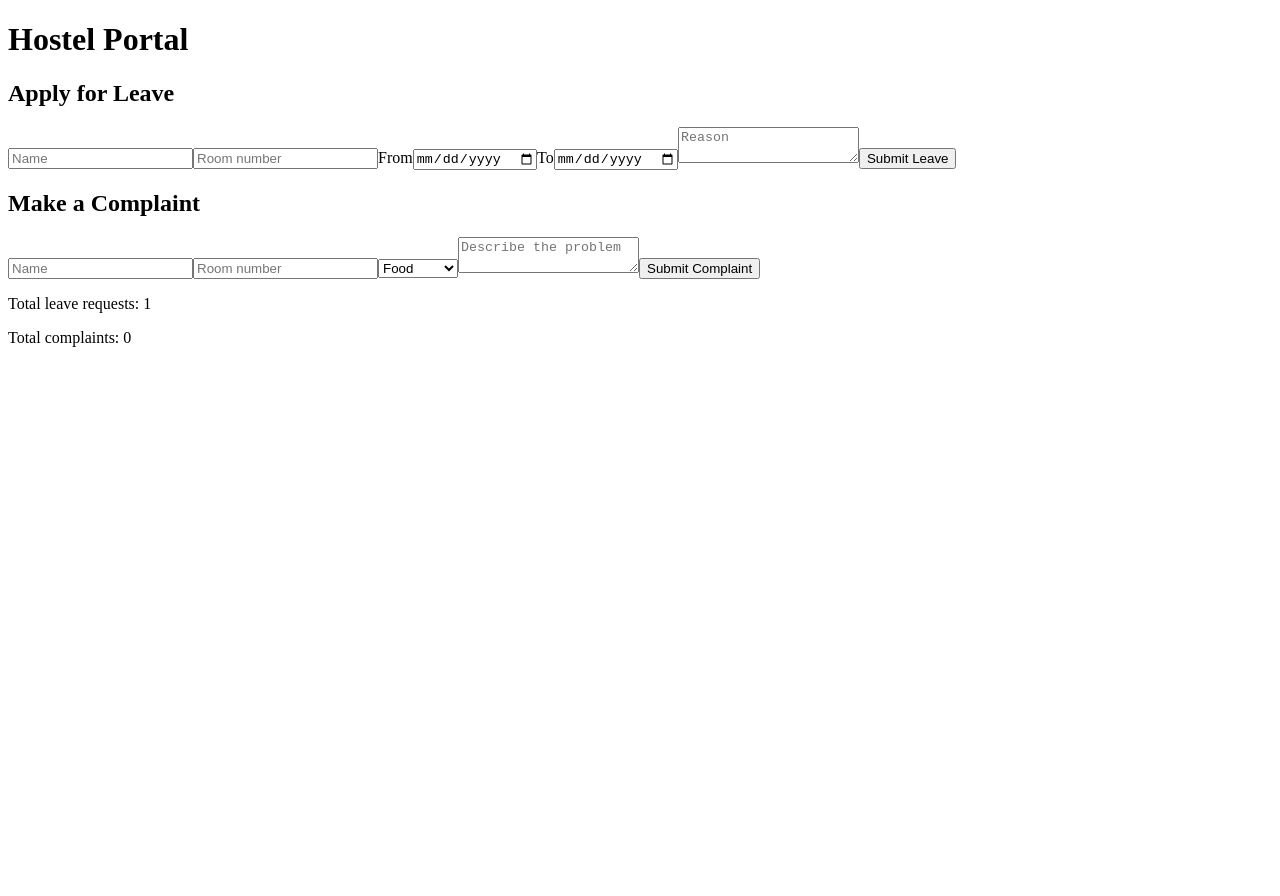
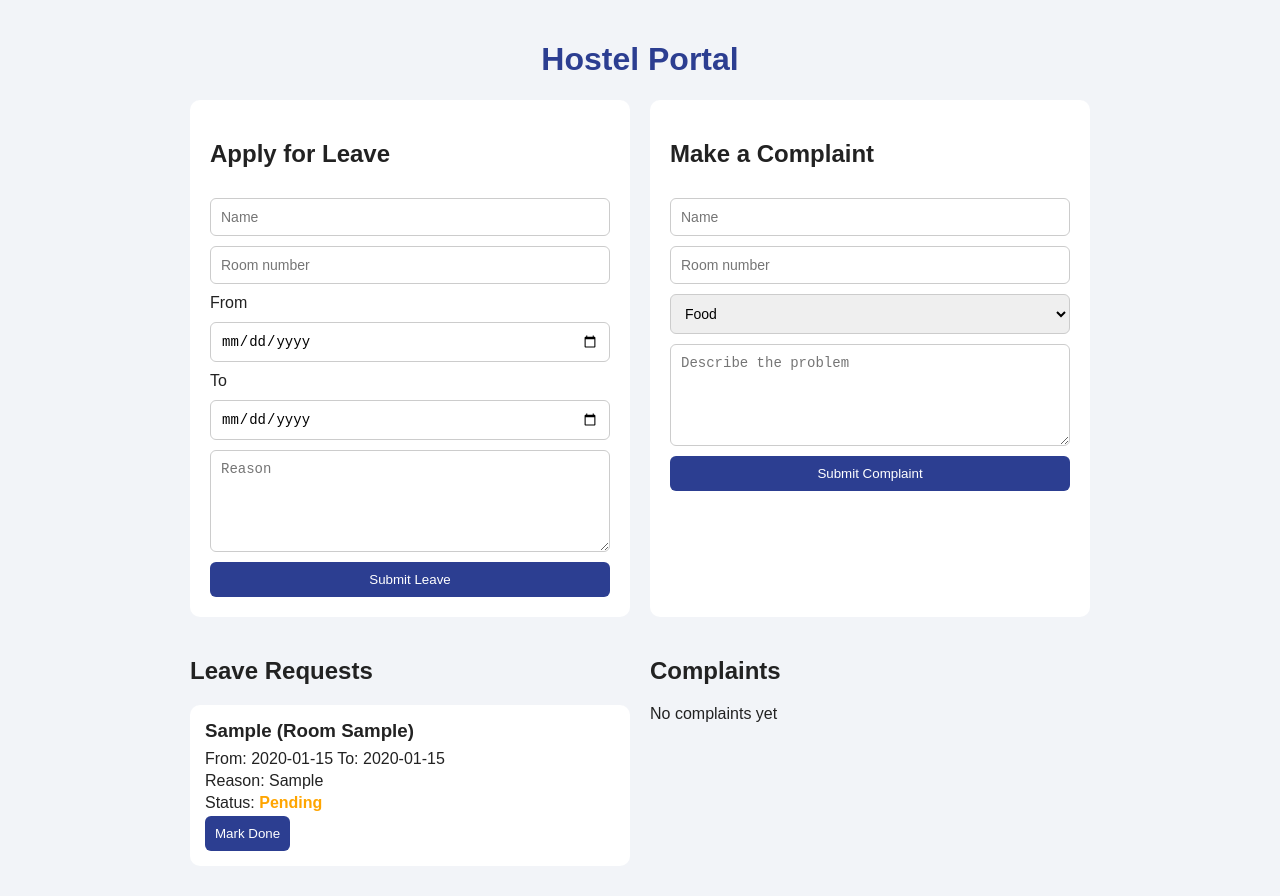
Before and after one commit to AlrajKadivar567/Hostel, a React (Vite) app: page / in a window 1280 px wide. Both pictures are taken after typing "Sample", "Sample", "2020-01-15", "2020-01-15", "Sample" into the empty fields and a click on the button "Submit Leave". Before the commit the page ends 800 px from the top, so only its background shows below. Built offline with nearby package versions, Linux system fonts and the light colour scheme.

Commit message:
add lists, mark done and styling

```diff
--- a/src/App.jsx
+++ b/src/App.jsx
@@ -1,6 +1,8 @@
 import { useState, useEffect } from 'react'
 import LeaveForm from './components/LeaveForm'
 import ComplaintForm from './components/ComplaintForm'
+import LeaveList from './components/LeaveList'
+import ComplaintList from './components/ComplaintList'
 
 function App() {
   const [leaves, setLeaves] = useState(() => {
@@ -29,13 +31,25 @@ function App() {
     setComplaints([...complaints, complaint])
   }
 
+  function markLeaveDone(id) {
+    setLeaves(leaves.map((l) => (l.id === id ? { ...l, status: 'Done' } : l)))
+  }
+
+  function markComplaintDone(id) {
+    setComplaints(complaints.map((c) => (c.id === id ? { ...c, status: 'Done' } : c)))
+  }
+
   return (
-    <div>
+    <div className="container">
       <h1>Hostel Portal</h1>
-      <LeaveForm addLeave={addLeave} />
-      <ComplaintForm addComplaint={addComplaint} />
-      <p>Total leave requests: {leaves.length}</p>
-      <p>Total complaints: {complaints.length}</p>
+      <div className="forms">
+        <LeaveForm addLeave={addLeave} />
+        <ComplaintForm addComplaint={addComplaint} />
+      </div>
+      <div className="lists">
+        <LeaveList leaves={leaves} markDone={markLeaveDone} />
+        <ComplaintList complaints={complaints} markDone={markComplaintDone} />
+      </div>
     </div>
   )
 }
--- /dev/null
+++ b/src/components/ComplaintList.jsx
@@ -0,0 +1,21 @@
+function ComplaintList({ complaints, markDone }) {
+  return (
+    <div>
+      <h2>Complaints</h2>
+      {complaints.length === 0 && <p>No complaints yet</p>}
+      {complaints.map((complaint) => (
+        <div className="card" key={complaint.id}>
+          <h3>{complaint.name} (Room {complaint.room})</h3>
+          <p>Type: {complaint.type}</p>
+          <p>{complaint.details}</p>
+          <p>Status: <span className={complaint.status === 'Done' ? 'done' : 'pending'}>{complaint.status}</span></p>
+          {complaint.status === 'Pending' && (
+            <button onClick={() => markDone(complaint.id)}>Mark Done</button>
+          )}
+        </div>
+      ))}
+    </div>
+  )
+}
+
+export default ComplaintList
--- /dev/null
+++ b/src/components/LeaveList.jsx
@@ -0,0 +1,21 @@
+function LeaveList({ leaves, markDone }) {
+  return (
+    <div>
+      <h2>Leave Requests</h2>
+      {leaves.length === 0 && <p>No leave requests yet</p>}
+      {leaves.map((leave) => (
+        <div className="card" key={leave.id}>
+          <h3>{leave.name} (Room {leave.room})</h3>
+          <p>From: {leave.from} To: {leave.to}</p>
+          <p>Reason: {leave.reason}</p>
+          <p>Status: <span className={leave.status === 'Done' ? 'done' : 'pending'}>{leave.status}</span></p>
+          {leave.status === 'Pending' && (
+            <button onClick={() => markDone(leave.id)}>Mark Done</button>
+          )}
+        </div>
+      ))}
+    </div>
+  )
+}
+
+export default LeaveList
--- a/src/index.css
+++ b/src/index.css
@@ -0,0 +1,87 @@
+body {
+  margin: 0;
+  font-family: Arial, sans-serif;
+  background: #f2f4f8;
+  color: #222;
+}
+
+.container {
+  max-width: 900px;
+  margin: 0 auto;
+  padding: 20px;
+}
+
+h1 {
+  text-align: center;
+  color: #2c3e91;
+}
+
+.forms, .lists {
+  display: flex;
+  gap: 20px;
+  flex-wrap: wrap;
+}
+
+.forms > form, .lists > div {
+  flex: 1;
+  min-width: 280px;
+}
+
+form {
+  background: white;
+  padding: 20px;
+  border-radius: 10px;
+  display: flex;
+  flex-direction: column;
+  gap: 10px;
+  margin-bottom: 20px;
+}
+
+input, textarea, select {
+  padding: 10px;
+  border: 1px solid #ccc;
+  border-radius: 6px;
+  font-size: 14px;
+}
+
+textarea {
+  height: 80px;
+}
+
+button {
+  padding: 10px;
+  background: #2c3e91;
+  color: white;
+  border: none;
+  border-radius: 6px;
+  cursor: pointer;
+}
+
+button:hover {
+  background: #1f2d6b;
+}
+
+.card {
+  background: white;
+  padding: 15px;
+  border-radius: 10px;
+  margin-bottom: 10px;
+}
+
+.card h3 {
+  margin: 0 0 8px 0;
+}
+
+.card p {
+  margin: 4px 0;
+}
+
+.pending {
+  color: orange;
+  font-weight: bold;
+}
+
+.done {
+  color: green;
+  font-weight: bold;
+}
```
